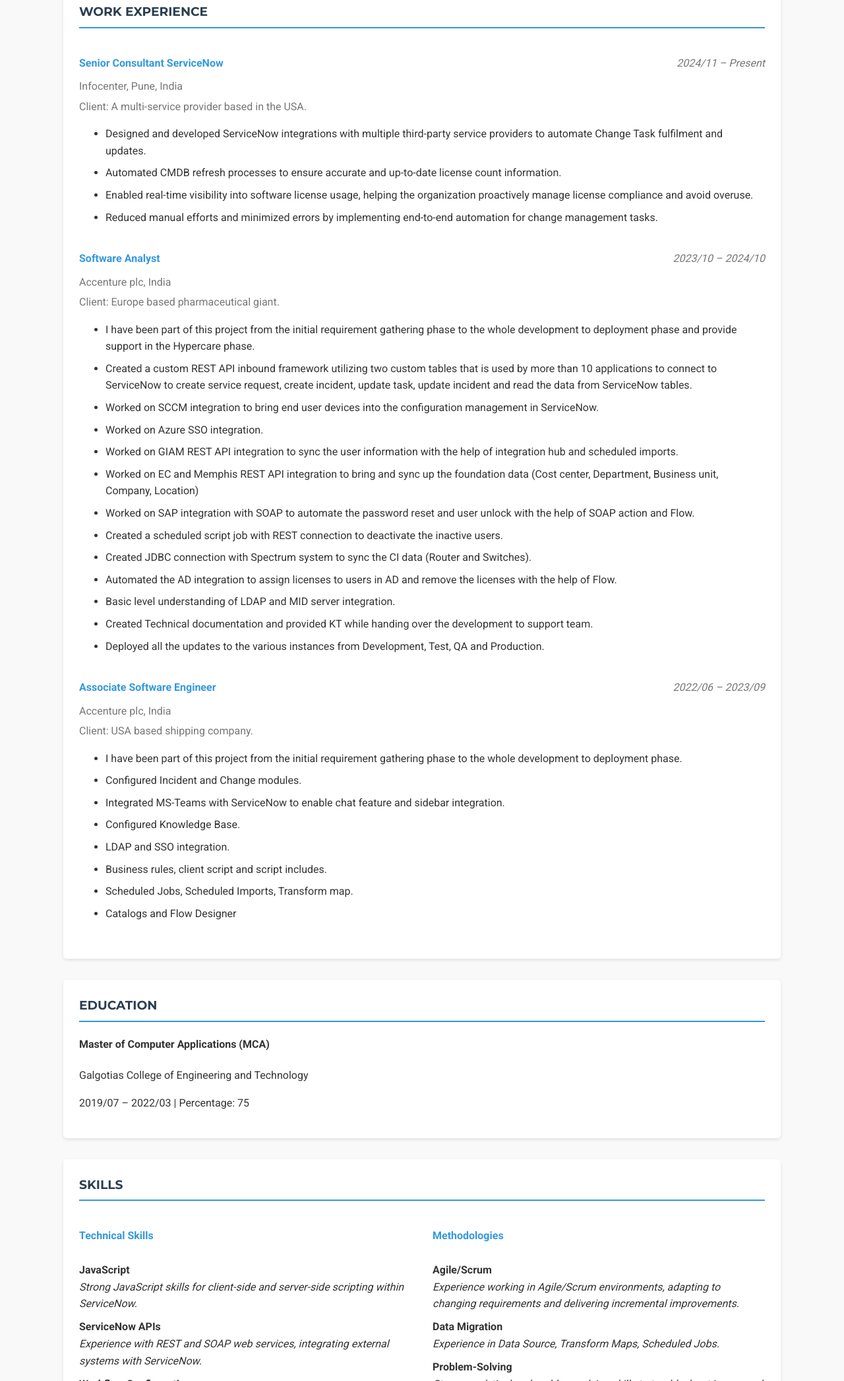
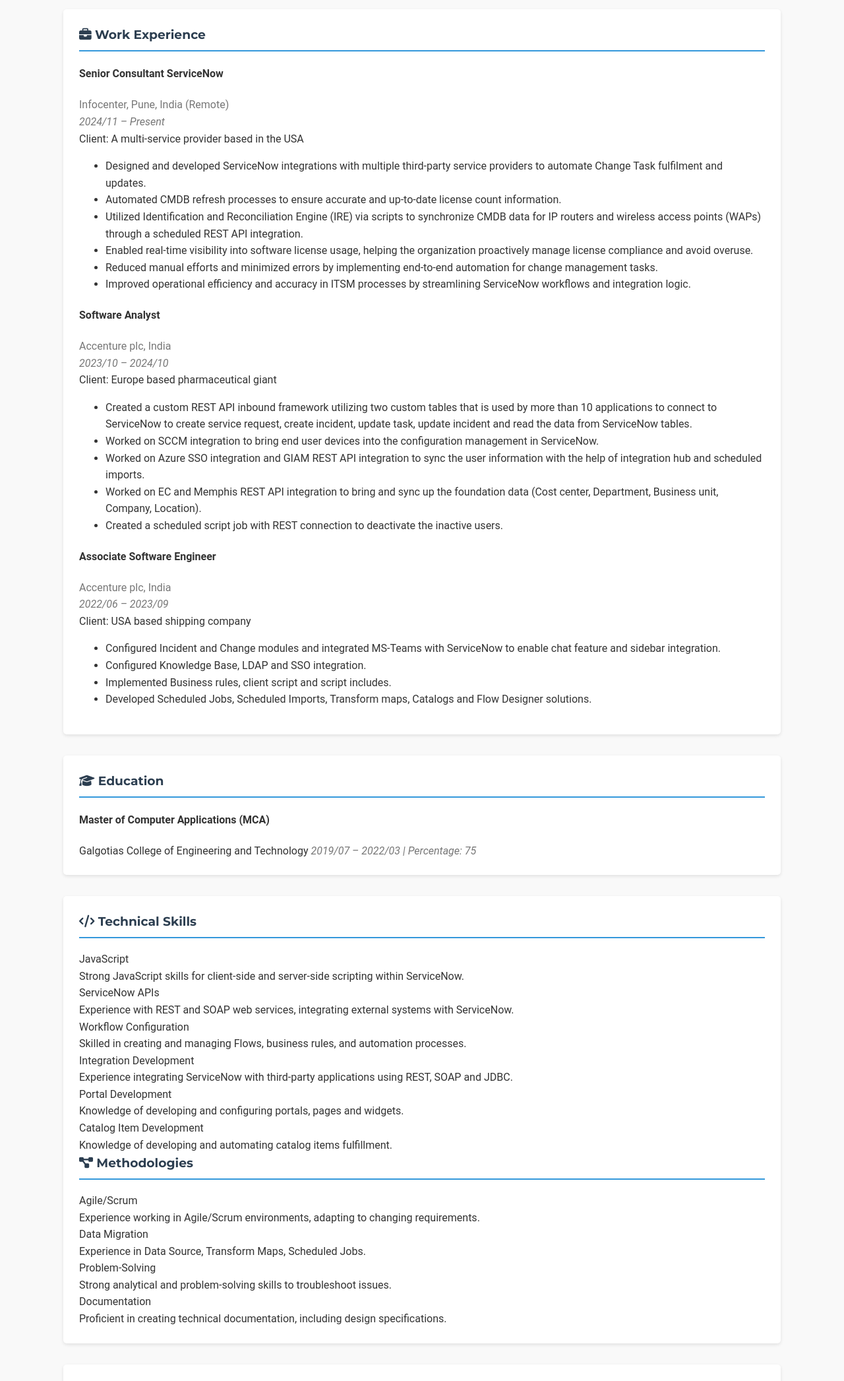
Before and after one commit to vaibhavkyy/resume, a plain HTML site: page index.html in a window 1280 px wide. Shown: the part 707-2800 px from the top of the page at 66% size. Drawn offline with Linux system fonts and the light colour scheme.

Commit message:
Update index.html

```diff
--- a/index.html
+++ b/index.html
@@ -1,194 +1,217 @@
-
 <!DOCTYPE html>
 <html lang="en">
 <head>
     <meta charset="UTF-8">
     <meta name="viewport" content="width=device-width, initial-scale=1.0">
-    <title>Vaibhav Yadav - ServiceNow Developer</title>
+    <title>Vaibhav Yadav | ServiceNow Developer</title>
+    <link rel="stylesheet" href="https://cdnjs.cloudflare.com/ajax/libs/font-awesome/6.4.0/css/all.min.css">
+    <link href="https://fonts.googleapis.com/css2?family=Poppins:wght@300;400;500;600;700&family=Montserrat:wght@400;600;700&display=swap" rel="stylesheet">
     <link rel="stylesheet" href="styles.css">
-    <link href="https://fonts.googleapis.com/css2?family=Roboto:wght@300;400;500;700&family=Montserrat:wght@400;600;700&display=swap" rel="stylesheet">
 </head>
 <body>
-    <header>
+    <div class="page-container">
+        <header class="hero">
+            <div class="container">
+                <div class="hero-content">
+                    <h1>Vaibhav Yadav</h1>
+                    <h2>Senior ServiceNow Consultant</h2>
+                    <div class="contact-info">
+                        <a href="mailto:vaibhavkyy@gmail.com"><i class="fas fa-envelope"></i> vaibhavkyy@gmail.com</a>
+                        <a href="#"><i class="fas fa-map-marker-alt"></i> Noida, India</a>
+                    </div>
 
-            <div class="container">
-            <h1>Vaibhav Yadav</h1>
-            <h2>Senior Consultant ServiceNow</h2>
-            <div class="contact-info">
-                <p><i class="fas fa-envelope"></i> vaibhavkyy@gmail.com</p>
-              <!--  <p><i class="fas fa-phone"></i> +91 9958539335</p>  -->
-                <p><i class="fas fa-map-marker-alt"></i> Noida, India</p>
+                    <div class="hero-actions">
+                        <a href="Vaibhav-Resume.pdf" target="_blank" class="btn btn-primary" download>
+                            <i class="fas fa-download"></i> Download Resume
+                        </a>
+                        <div class="social-links">
+                            <a href="https://www.linkedin.com/in/vaibhav-yadav-857946141/" target="_blank"><i class="fab fa-linkedin"></i></a>
                         </div>
-                <a href="Vaibhav-Resume.pdf" target="_blank" class="download-btn" download>
-    <i class="fas fa-download"></i> Download PDF Resume
-</a>
+                    </div>
+                </div>
             </div>
         </header>
 
         <main class="container">
-        <section class="profile">
-            <h3>PROFILE</h3>
-            <p>Dedicated <b>ServiceNow Developer</b> with 3 years of hands-on experience in designing, developing, and implementing scalable solutions within the ServiceNow platform. Proficient in module configuration, UI customization, and workflow automation to optimize business processes. Demonstrated expertise in system integrations, utilizing both Out-of-the-Box (OOTB) capabilities and custom-built REST APIs to ensure seamless connectivity across enterprise systems. Successfully developed a secure, reusable inbound REST API framework leveraged by multiple third-party applications for performing CRUD operations. Experience also includes SOAP and JDBC integrations, as well as designing scheduled jobs for maintaining up-to-date user, company, and business application data within the platform. Adept at translating complex business requirements into efficient technical solutions that drive operational efficiency and user satisfaction.</p>
+            <section class="card profile">
+                <h3><i class="fas fa-user-tie"></i> Profile</h3>
+                <div class="card-content">
+                    <p>Dedicated <strong>ServiceNow Developer</strong> with 3 years of hands-on experience in designing, developing, and implementing scalable solutions within the ServiceNow platform. Proficient in module configuration, UI customization, and workflow automation to optimize business processes. Demonstrated expertise in system integrations, utilizing both Out-of-the-Box (OOTB) capabilities and custom-built REST APIs to ensure seamless connectivity across enterprise systems.</p>
+                    <p>Successfully developed a secure, reusable inbound REST API framework leveraged by multiple third-party applications for performing CRUD operations. Experience also includes SOAP and JDBC integrations, as well as designing scheduled jobs for maintaining up-to-date user, company, and business application data within the platform. Adept at translating complex business requirements into efficient technical solutions that drive operational efficiency and user satisfaction.</p>
+                </div>
             </section>
 
-        <section class="experience">
-            <h3>WORK EXPERIENCE</h3>
-
-            <div class="job">
-                <div class="job-header">
+            <section class="card experience">
+                <h3><i class="fas fa-briefcase"></i> Work Experience</h3>
+                <div class="card-content">
+                    <div class="timeline">
+                        <div class="timeline-item">
+                            <div class="timeline-header">
+                                <div class="timeline-title">
                                     <h4>Senior Consultant ServiceNow</h4>
+                                    <span class="company">Infocenter, Pune, India (Remote)</span>
+                                </div>
                                 <span class="date">2024/11 – Present</span>
                             </div>
-                <p class="company">Infocenter, Pune, India</p>
-                <p class="client">Client: A multi-service provider based in the USA.</p>
-                <ul class="contributions">
+                            <div class="timeline-client">Client: A multi-service provider based in the USA</div>
+                            <ul class="timeline-contributions">
                                 <li>Designed and developed ServiceNow integrations with multiple third-party service providers to automate Change Task fulfilment and updates.</li>
                                 <li>Automated CMDB refresh processes to ensure accurate and up-to-date license count information.</li>
+                                <li>Utilized Identification and Reconciliation Engine (IRE) via scripts to synchronize CMDB data for IP routers and wireless access points (WAPs) through a scheduled REST API integration.</li>
                                 <li>Enabled real-time visibility into software license usage, helping the organization proactively manage license compliance and avoid overuse.</li>
                                 <li>Reduced manual efforts and minimized errors by implementing end-to-end automation for change management tasks.</li>
-                </ul>
-
-                <div class="job-header">
-                    <h4>Software Analyst</h4>
-                    <span class="date">2023/10 – 2024/10</span>
-                </div>
-                <p class="company">Accenture plc, India</p>
-                <p class="client">Client: Europe based pharmaceutical giant.</p>
-                <ul class="contributions">
-                    <li>I have been part of this project from the initial requirement gathering phase to the whole development to deployment phase and provide support in the Hypercare phase.</li>
-                    <li>Created a custom REST API inbound framework utilizing two custom tables that is used by more than 10 applications to connect to ServiceNow to create service request, create incident, update task, update incident and read the data from ServiceNow tables.</li>
-                    <li>Worked on SCCM integration to bring end user devices into the configuration management in ServiceNow.</li>
-                    <li>Worked on Azure SSO integration.</li>
-                    <li>Worked on GIAM REST API integration to sync the user information with the help of integration hub and scheduled imports.</li>
-                    <li>Worked on EC and Memphis REST API integration to bring and sync up the foundation data (Cost center, Department, Business unit, Company, Location)</li>
-                    <li>Worked on SAP integration with SOAP to automate the password reset and user unlock with the help of SOAP action and Flow.</li>
-                    <li>Created a scheduled script job with REST connection to deactivate the inactive users.</li>
-                    <li>Created JDBC connection with Spectrum system to sync the CI data (Router and Switches).</li>
-                    <li>Automated the AD integration to assign licenses to users in AD and remove the licenses with the help of Flow.</li>
-                    <li>Basic level understanding of LDAP and MID server integration.</li>
-                    <li>Created Technical documentation and provided KT while handing over the development to support team.</li>
-                    <li>Deployed all the updates to the various instances from Development, Test, QA and Production.</li>
-
-                </ul>
-
-                <div class="job-header">
-                    <h4>Associate Software Engineer</h4>
-                    <span class="date">2022/06 – 2023/09</span>
-                </div>
-                <p class="company">Accenture plc, India</p>
-                <p class="client">Client: USA based shipping company.</p>
-                <ul class="contributions">
-                    <li>I have been part of this project from the initial requirement gathering phase to the whole development to deployment phase.</li>
-                    <li>Configured Incident and Change modules.</li>
-                    <li>Integrated MS-Teams with ServiceNow to enable chat feature and sidebar integration.</li>
-                    <li>Configured Knowledge Base.</li>
-                    <li>LDAP and SSO integration.</li>
-                    <li>Business rules, client script and script includes.</li>
-                    <li>Scheduled Jobs, Scheduled Imports, Transform map.</li>
-                    <li>Catalogs and Flow Designer</li>
+                                <li>Improved operational efficiency and accuracy in ITSM processes by streamlining ServiceNow workflows and integration logic.</li>
                             </ul>
                         </div>
 
-            <!-- Add other work experiences similarly -->
-
-        </section>
-
-        <section class="education">
-            <h3>EDUCATION</h3>
-            <div class="education-item">
-                <h4>Master of Computer Applications (MCA)</h4>
-                <p class="institution">Galgotias College of Engineering and Technology</p>
-                <p class="details">2019/07 – 2022/03 | Percentage: 75</p>
+                        <div class="timeline-item">
+                            <div class="timeline-header">
+                                <div class="timeline-title">
+                                    <h4>Software Analyst</h4>
+                                    <span class="company">Accenture plc, India</span>
                                 </div>
-        </section>
-
-        <section class="skills">
-            <h3>SKILLS</h3>
-            <div class="skills-container">
-                <div class="skill-category">
-                    <h4>Technical Skills</h4>
-                    <ul>
-                        <li>
-                            <b>JavaScript</b><br>
-                            <i class="skill-details">Strong JavaScript skills for client-side and server-side scripting
-                            within ServiceNow.</i>
-                        </li>
-                        <li>
-                            <b>ServiceNow APIs</b><br>
-                            <i class="skill-details">Experience with REST and SOAP web services, integrating
-                            external systems with ServiceNow.</i>
-                        </li>
-                        <li>
-                        <b>Workflow Configuration</b><br>
-                            <i class="skill-details">Skilled in creating and managing Flows, business rules,
-                            and automation processes in ServiceNow.</i>
-                        </li>
-                        <li>
-                        <b>Integration Development</b><br>
-                        <i class="skill-details">Experience in integrating ServiceNow with third-party
-                        applications and tools using custom APIs, OOTB APIs, and
-                        middleware using REST, SOAP and JDBC.
-                        </i></li>
-                        <li>
-                        <b>Portal Development and UI Builder</b><br>
-                        <i class="skill-details">Knowledge of developing and configuring portals, pages and widgets.
-                        </i>
-                    </li>
-                    <li>
-                        <b>Catalog Item Development</b><br>
-                        <i class="skill-details">Knowledge of developing and automating catalog items fulfillment.
-                        </i>
-                    </li>
-
+                                <span class="date">2023/10 – 2024/10</span>
+                            </div>
+                            <div class="timeline-client">Client: Europe based pharmaceutical giant</div>
+                            <ul class="timeline-contributions">
+                                <li>Created a custom REST API inbound framework utilizing two custom tables that is used by more than 10 applications to connect to ServiceNow to create service request, create incident, update task, update incident and read the data from ServiceNow tables.</li>
+                                <li>Worked on SCCM integration to bring end user devices into the configuration management in ServiceNow.</li>
+                                <li>Worked on Azure SSO integration and GIAM REST API integration to sync the user information with the help of integration hub and scheduled imports.</li>
+                                <li>Worked on EC and Memphis REST API integration to bring and sync up the foundation data (Cost center, Department, Business unit, Company, Location).</li>
+                                <li>Created a scheduled script job with REST connection to deactivate the inactive users.</li>
                             </ul>
                         </div>
-                <div class="skill-category">
-                    <h4>Methodologies</h4>
-                    <ul>
-                        <li>
-                            <b>Agile/Scrum</b><br>
-                             <i class="skill-details">Experience working in Agile/Scrum environments, adapting to
-                                changing requirements and delivering incremental
-                                improvements.</i>
-                            </li>
-                        <li>
-                            <b>Data Migration</b><br>
-                            <i class="skill-details">Experience in Data Source, Transform Maps, Scheduled Jobs.</li></i>
-                        <li>
-                            <b>Problem-Solving</b><br>
-                            <i class="skill-details">Strong analytical and problem-solving skills to troubleshoot
-                                issues and optimize solutions.
-                            </i>
-                        </li>
-                        <li>
-                            <b>Documentation</b><br>
-                            <i class="skill-details">Proficient in creating technical documentation, including
-                                design specifications.
-                            </i>
-                        </li>
+
+                        <div class="timeline-item">
+                            <div class="timeline-header">
+                                <div class="timeline-title">
+                                    <h4>Associate Software Engineer</h4>
+                                    <span class="company">Accenture plc, India</span>
+                                </div>
+                                <span class="date">2022/06 – 2023/09</span>
+                            </div>
+                            <div class="timeline-client">Client: USA based shipping company</div>
+                            <ul class="timeline-contributions">
+                                <li>Configured Incident and Change modules and integrated MS-Teams with ServiceNow to enable chat feature and sidebar integration.</li>
+                                <li>Configured Knowledge Base, LDAP and SSO integration.</li>
+                                <li>Implemented Business rules, client script and script includes.</li>
+                                <li>Developed Scheduled Jobs, Scheduled Imports, Transform maps, Catalogs and Flow Designer solutions.</li>
                             </ul>
+                        </div>
                     </div>
                 </div>
             </section>
 
-        <section class="certifications">
-            <h3>CERTIFICATIONS</h3>
-            <ul>
-                <li>ServiceNow Certified Implementation Specialist - ITSM</li>
-                <li>ServiceNow Certified Application Developer</li>
-                <li>ServiceNow Certified System Administrator</li>
-                <li>Micro certification for Flow Designer</li>
-            </ul>
+            <section class="card education">
+                <h3><i class="fas fa-graduation-cap"></i> Education</h3>
+                <div class="card-content">
+                    <div class="education-item">
+                        <h4>Master of Computer Applications (MCA)</h4>
+                        <div class="education-details">
+                            <span class="institution">Galgotias College of Engineering and Technology</span>
+                            <span class="date">2019/07 – 2022/03 | Percentage: 75</span>
+                        </div>
+                    </div>
+                </div>
+            </section>
+
+            <section class="skills-section">
+                <div class="card skills">
+                    <h3><i class="fas fa-code"></i> Technical Skills</h3>
+                    <div class="card-content">
+                        <div class="skills-grid">
+                            <div class="skill-item">
+                                <div class="skill-name">JavaScript</div>
+                                <div class="skill-description">Strong JavaScript skills for client-side and server-side scripting within ServiceNow.</div>
+                            </div>
+                            <div class="skill-item">
+                                <div class="skill-name">ServiceNow APIs</div>
+                                <div class="skill-description">Experience with REST and SOAP web services, integrating external systems with ServiceNow.</div>
+                            </div>
+                            <div class="skill-item">
+                                <div class="skill-name">Workflow Configuration</div>
+                                <div class="skill-description">Skilled in creating and managing Flows, business rules, and automation processes.</div>
+                            </div>
+                            <div class="skill-item">
+                                <div class="skill-name">Integration Development</div>
+                                <div class="skill-description">Experience integrating ServiceNow with third-party applications using REST, SOAP and JDBC.</div>
+                            </div>
+                            <div class="skill-item">
+                                <div class="skill-name">Portal Development</div>
+                                <div class="skill-description">Knowledge of developing and configuring portals, pages and widgets.</div>
+                            </div>
+                            <div class="skill-item">
+                                <div class="skill-name">Catalog Item Development</div>
+                                <div class="skill-description">Knowledge of developing and automating catalog items fulfillment.</div>
+                            </div>
+                        </div>
+                    </div>
+                </div>
+
+                <div class="card skills">
+                    <h3><i class="fas fa-project-diagram"></i> Methodologies</h3>
+                    <div class="card-content">
+                        <div class="skills-grid">
+                            <div class="skill-item">
+                                <div class="skill-name">Agile/Scrum</div>
+                                <div class="skill-description">Experience working in Agile/Scrum environments, adapting to changing requirements.</div>
+                            </div>
+                            <div class="skill-item">
+                                <div class="skill-name">Data Migration</div>
+                                <div class="skill-description">Experience in Data Source, Transform Maps, Scheduled Jobs.</div>
+                            </div>
+                            <div class="skill-item">
+                                <div class="skill-name">Problem-Solving</div>
+                                <div class="skill-description">Strong analytical and problem-solving skills to troubleshoot issues.</div>
+                            </div>
+                            <div class="skill-item">
+                                <div class="skill-name">Documentation</div>
+                                <div class="skill-description">Proficient in creating technical documentation, including design specifications.</div>
+                            </div>
+                        </div>
+                    </div>
+                </div>
+            </section>
+
+            <section class="card certifications">
+                <h3><i class="fas fa-certificate"></i> Certifications</h3>
+                <div class="card-content">
+                    <div class="cert-grid">
+                        <div class="cert-item">
+                            <i class="fas fa-award"></i>
+                            <span>ServiceNow Certified Implementation Specialist - ITSM</span>
+                        </div>
+                        <div class="cert-item">
+                            <i class="fas fa-award"></i>
+                            <span>ServiceNow Certified Application Developer</span>
+                        </div>
+                        <div class="cert-item">
+                            <i class="fas fa-award"></i>
+                            <span>ServiceNow Certified System Administrator</span>
+                        </div>
+                        <div class="cert-item">
+                            <i class="fas fa-award"></i>
+                            <span>Micro certification for Flow Designer</span>
+                        </div>
+                    </div>
+                </div>
             </section>
         </main>
 
         <footer>
             <div class="container">
-            <p>&copy; 2024 Vaibhav Yadav. All rights reserved.</p>
+                <p>&copy; <span id="year"></span> Vaibhav Yadav. All rights reserved.</p>
+                <div class="footer-links">
+                    <a href="mailto:vaibhavkyy@gmail.com"><i class="fas fa-envelope"></i></a>
+                    <a href="https://www.linkedin.com/in/vaibhav-yadav-857946141/" target="_blank"><i class="fab fa-linkedin"></i></a>
+                </div>
             </div>
         </footer>
+    </div>
 
-    <!-- Font Awesome for icons -->
-    <script src="https://kit.fontawesome.com/a076d05399.js" crossorigin="anonymous"></script>
+    <script>
+        // Update copyright year automatically
+        document.getElementById('year').textContent = new Date().getFullYear();
+    </script>
 </body>
 </html>
```
Lines whose indentation alone changed are shown as unchanged.
